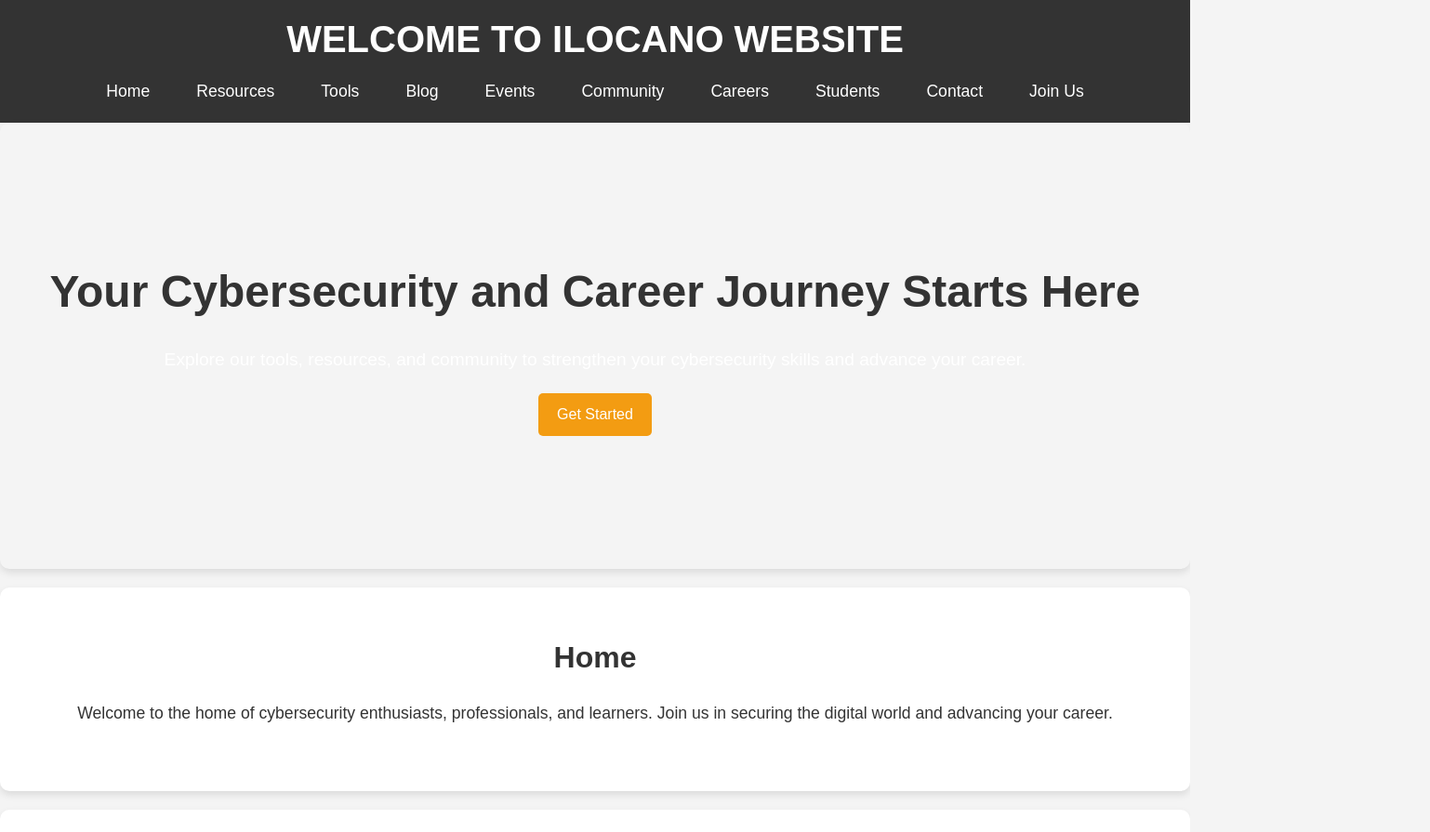
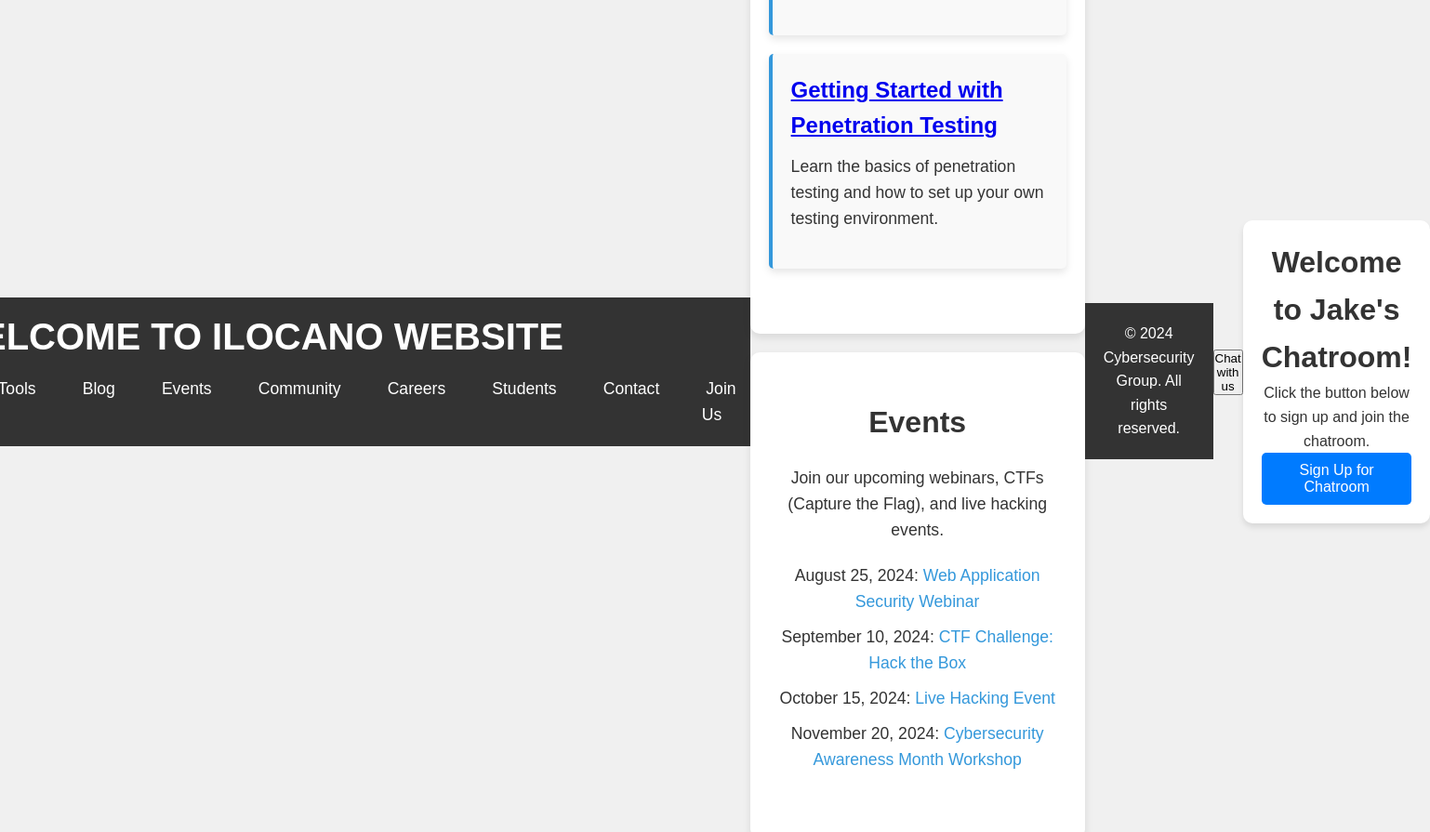
Before and after one commit to jakers35/cybersec_ilocano, a plain HTML site: page index.html in a window 1280 px wide. Shown: the top 895 px of the page at 93% size, 1538 px wide, since content can reach past the window. Drawn offline with nearby package versions, Linux system fonts and the light colour scheme; no server answers; a script that the page names is missing.

Commit message:
Update index.html

```diff
--- a/index.html
+++ b/index.html
@@ -292,3 +292,55 @@
   <button data-chatra>Chat with us</button>
 </body>
 </html>
+<!DOCTYPE html>
+<html lang="en">
+<head>
+    <meta charset="UTF-8">
+    <meta name="viewport" content="width=device-width, initial-scale=1.0">
+    <title>Welcome to Jake's Website</title>
+    <style>
+        body {
+            font-family: Arial, sans-serif;
+            display: flex;
+            justify-content: center;
+            align-items: center;
+            height: 100vh;
+            margin: 0;
+            background-color: #f0f0f0;
+        }
+        #signup-container {
+            background-color: white;
+            padding: 20px;
+            text-align: center;
+            box-shadow: 0px 4px 6px rgba(0, 0, 0, 0.1);
+            border-radius: 10px;
+        }
+        #signup-button {
+            padding: 10px 20px;
+            background-color: #007bff;
+            color: white;
+            border: none;
+            cursor: pointer;
+            font-size: 16px;
+            border-radius: 5px;
+        }
+        #signup-button:hover {
+            background-color: #0056b3;
+        }
+    </style>
+</head>
+<body>
+    <div id="signup-container">
+        <h1>Welcome to Jake's Chatroom!</h1>
+        <p>Click the button below to sign up and join the chatroom.</p>
+        <button id="signup-button" onclick="redirectToSignup()">Sign Up for Chatroom</button>
+    </div>
+
+    <script>
+        function redirectToSignup() {
+            // Redirect to your Replit project (replace the URL with your actual Replit URL)
+            window.location.href = 'https://replit.com/@YourUsername/YourProject';
+        }
+    </script>
+</body>
+</html>
```
